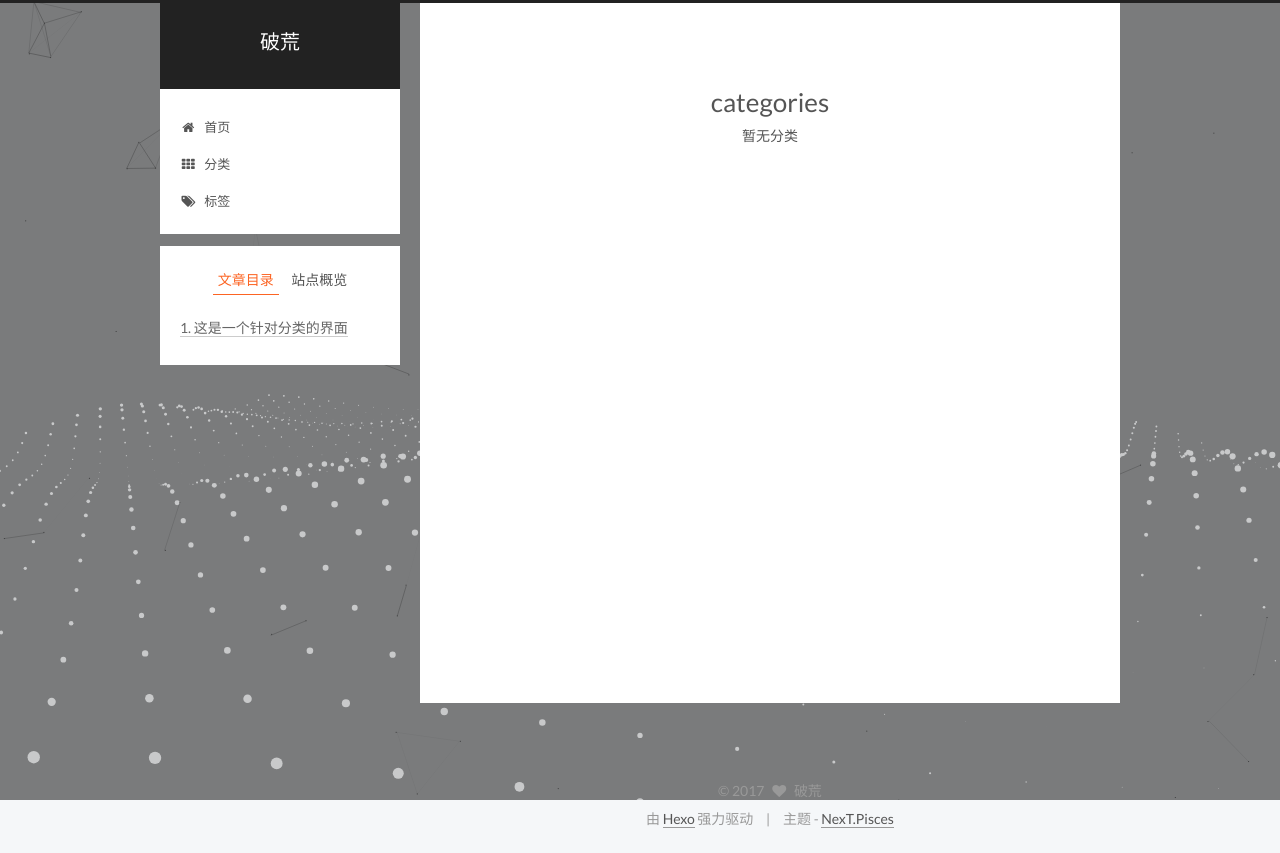
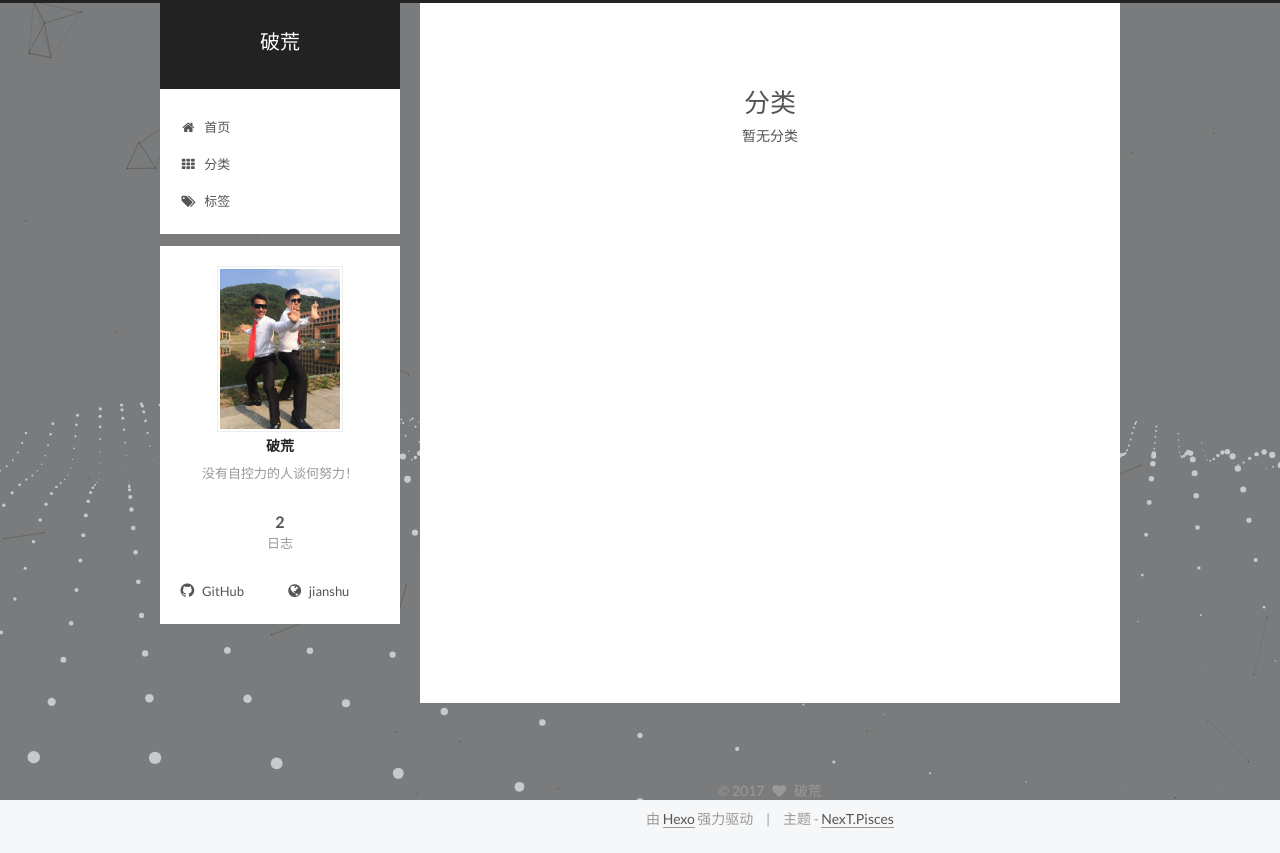
Before and after one commit to caichengan/caichengan.github.io, a plain HTML site: page categories/index.html in a window 1280 px wide. Drawn offline with Linux system fonts and the light colour scheme; animation ran at ten frames a second.

Commit message:
Site updated: 2017-07-25 10:14:28

```diff
--- a/categories/index.html
+++ b/categories/index.html
@@ -93,17 +93,17 @@
 
 
 
-<meta name="description" content="这是一个针对分类的界面">
+<meta name="description" content="没有自控力的人谈何努力！">
 <meta property="og:type" content="website">
-<meta property="og:title" content="categories">
+<meta property="og:title" content="分类">
 <meta property="og:url" content="http://yoursite.com/categories/index.html">
 <meta property="og:site_name" content="破荒">
-<meta property="og:description" content="这是一个针对分类的界面">
+<meta property="og:description" content="没有自控力的人谈何努力！">
 <meta property="og:locale" content="zh-Hans">
-<meta property="og:updated_time" content="2017-07-25T02:03:23.770Z">
+<meta property="og:updated_time" content="2017-07-25T02:14:13.167Z">
 <meta name="twitter:card" content="summary">
-<meta name="twitter:title" content="categories">
-<meta name="twitter:description" content="这是一个针对分类的界面">
+<meta name="twitter:title" content="分类">
+<meta name="twitter:description" content="没有自控力的人谈何努力！">
 
 
 
@@ -137,7 +137,7 @@
 
 
 
-  <title>categories | 破荒</title>
+  <title>分类 | 破荒</title>
 
 
 
@@ -249,7 +249,7 @@
   <div id="posts" class="posts-expand">
   <header class="post-header">
 
-	<h1 class="post-title" itemprop="name headline">categories</h1>
+	<h1 class="post-title" itemprop="name headline">分类</h1>
 
 
 
@@ -298,17 +298,8 @@
 
 
 
-        <ul class="sidebar-nav motion-element">
-          <li class="sidebar-nav-toc sidebar-nav-active" data-target="post-toc-wrap" >
-            文章目录
-          </li>
-          <li class="sidebar-nav-overview" data-target="site-overview">
-            站点概览
-          </li>
-        </ul>
 
-
-      <section class="site-overview sidebar-panel">
+      <section class="site-overview sidebar-panel sidebar-panel-active">
         <div class="site-author motion-element" itemprop="author" itemscope itemtype="http://schema.org/Person">
           <img class="site-author-image" itemprop="image"
                src="/images/avatar.png"
@@ -372,22 +363,6 @@
 
       </section>
 
-
-      <!--noindex-->
-        <section class="post-toc-wrap motion-element sidebar-panel sidebar-panel-active">
-          <div class="post-toc">
-
-
-
-
-
-
-              <div class="post-toc-content"><ol class="nav"><li class="nav-item nav-level-4"><a class="nav-link" href="#这是一个针对分类的界面"><span class="nav-number">1.</span> <span class="nav-text">这是一个针对分类的界面</span></a></li></ol></div>
-
-
-          </div>
-        </section>
-      <!--/noindex-->
 
 
 
--- a/sitemap.xml
+++ b/sitemap.xml
@@ -4,7 +4,7 @@
   <url>
     <loc>http://yoursite.com/categories/index.html</loc>
 
-    <lastmod>2017-07-25T02:03:23.770Z</lastmod>
+    <lastmod>2017-07-25T02:14:13.167Z</lastmod>
 
   </url>
 
```
